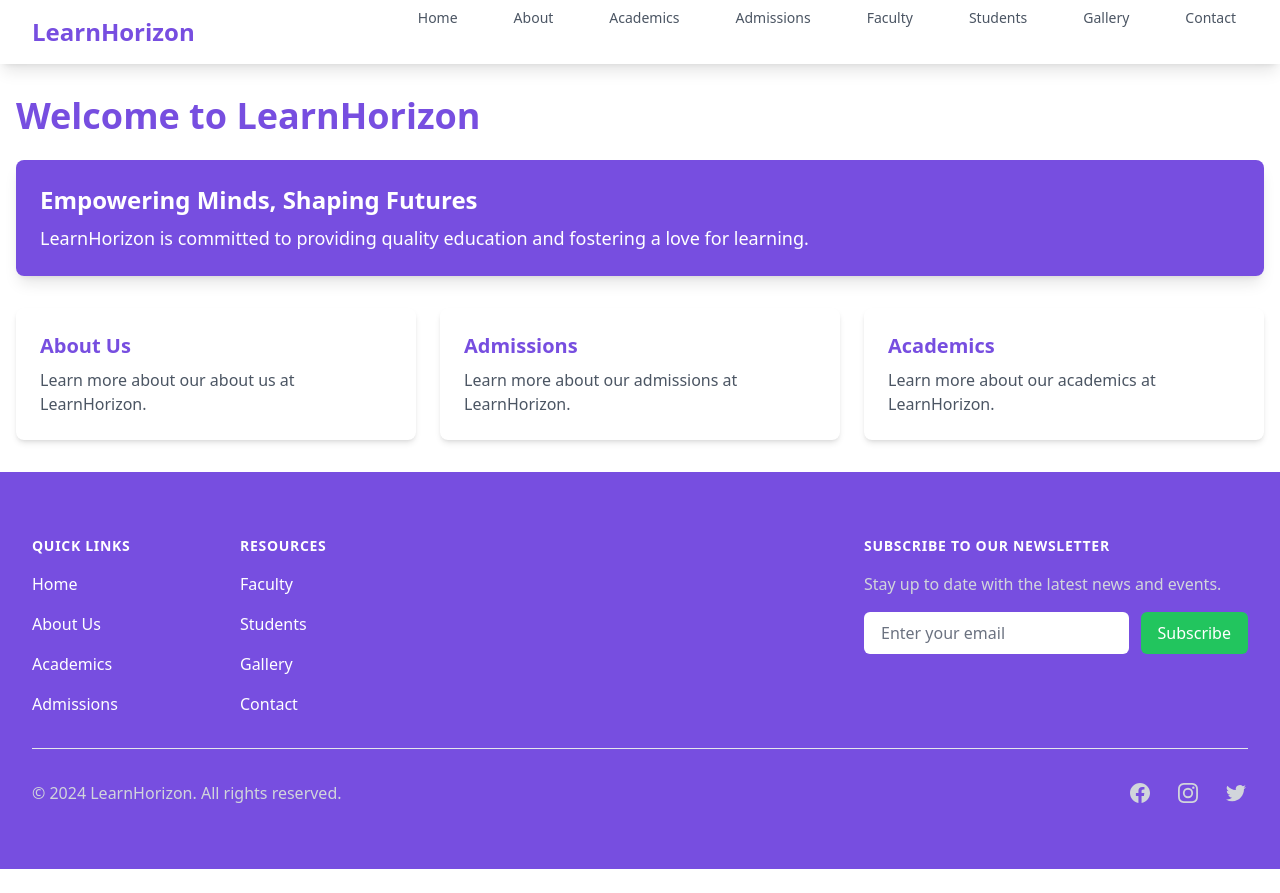
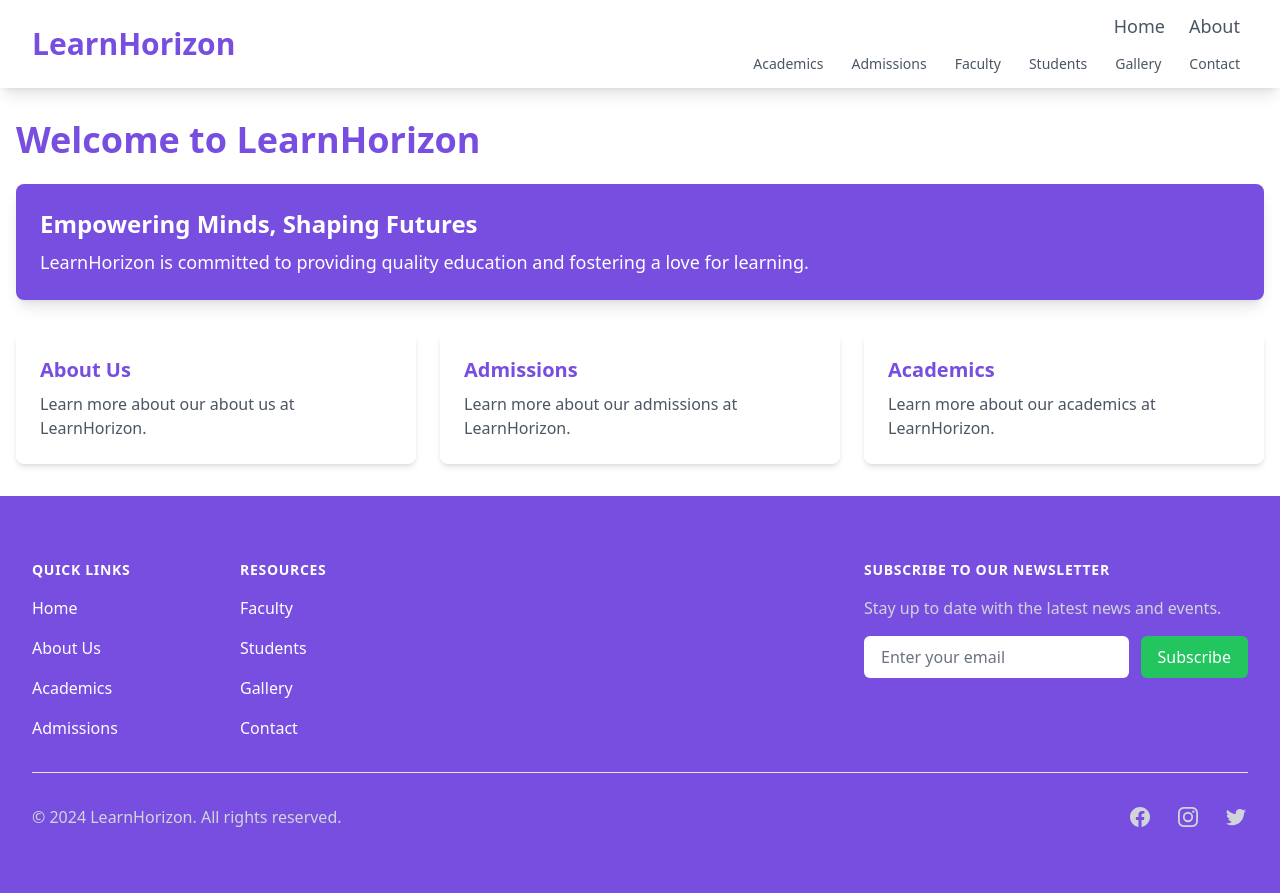
Before and after one commit to tarunmanoharann/LearnHorizon, a React (Vite) app: page / in a window 1280 px wide. Before the commit the page ends 869 px from the top, so only its background shows below. Built offline with nearby package versions, Linux system fonts and the light colour scheme.

Commit message:
Update Navbar.tsx
adjusted the alignment of the navabr and sizee

```diff
--- a/src/components/Navbar.tsx
+++ b/src/components/Navbar.tsx
@@ -1,4 +1,3 @@
-// Navbar.tsx
 import React, { useState } from 'react';
 import { Link } from 'react-router-dom';
 
@@ -12,23 +11,12 @@ const Navbar: React.FC = () => {
   return (
     <nav className="bg-white shadow-lg">
       <div className="max-w-7xl mx-auto px-4 sm:px-6 lg:px-8">
-        <div className="flex justify-between h-16">
-          <div className="flex-shrink-0 flex items-center">
-            <Link to="/" className="text-2xl font-bold text-[#774EE0]">
+        <div className="flex flex-col sm:flex-row sm:items-center sm:justify-between py-2">
+          <div className="flex items-center justify-between">
+            <Link to="/" className="text-3xl font-bold text-[#774EE0] py-2">
               LearnHorizon
             </Link>
-          </div>
-          <div className="hidden sm:ml-6 sm:flex sm:space-x-8">
-            <NavLink to="/">Home</NavLink>
-            <NavLink to="/about">About</NavLink>
-            <NavLink to="/academics">Academics</NavLink>
-            <NavLink to="/admissions">Admissions</NavLink>
-            <NavLink to="/faculty">Faculty</NavLink>
-            <NavLink to="/students">Students</NavLink>
-            <NavLink to="/gallery">Gallery</NavLink>
-            <NavLink to="/contact">Contact</NavLink>
-          </div>
-          <div className="-mr-2 flex items-center sm:hidden">
+            <div className="sm:hidden">
               <button
                 onClick={toggleMenu}
                 type="button"
@@ -49,11 +37,26 @@ const Navbar: React.FC = () => {
               </button>
             </div>
           </div>
+          <div className="hidden sm:flex sm:flex-col sm:items-end">
+            <div className="flex space-x-2 mb-1">
+              <NavLink to="/" big>Home</NavLink>
+              <NavLink to="/about" big>About</NavLink>
+            </div>
+            <div className="flex space-x-3">
+              <NavLink to="/academics">Academics</NavLink>
+              <NavLink to="/admissions">Admissions</NavLink>
+              <NavLink to="/faculty">Faculty</NavLink>
+              <NavLink to="/students">Students</NavLink>
+              <NavLink to="/gallery">Gallery</NavLink>
+              <NavLink to="/contact">Contact</NavLink>
+            </div>
+          </div>
+        </div>
       </div>
 
       {isMenuOpen && (
         <div className="sm:hidden" id="mobile-menu">
-          <div className="pt-2 pb-3 space-y-1">
+          <div className="px-2 pt-2 pb-3 space-y-1">
             <MobileNavLink to="/" onClick={toggleMenu}>Home</MobileNavLink>
             <MobileNavLink to="/about" onClick={toggleMenu}>About</MobileNavLink>
             <MobileNavLink to="/academics" onClick={toggleMenu}>Academics</MobileNavLink>
@@ -69,10 +72,12 @@ const Navbar: React.FC = () => {
   );
 };
 
-const NavLink: React.FC<{ to: string; children: React.ReactNode }> = ({ to, children }) => (
+const NavLink: React.FC<{ to: string; children: React.ReactNode; big?: boolean }> = ({ to, children, big }) => (
   <Link
     to={to}
-    className="text-gray-600 hover:text-[#774EE0] hover:border-[#774EE0] px-3 py-2 text-sm font-medium border-b-2 border-transparent"
+    className={`text-gray-600 hover:text-[#774EE0] hover:border-[#774EE0] px-2 py-1 font-medium border-b-2 border-transparent transition duration-300 ease-in-out ${
+      big ? 'text-lg' : 'text-sm'
+    }`}
   >
     {children}
   </Link>
```
Lines whose indentation alone changed are shown as unchanged.
